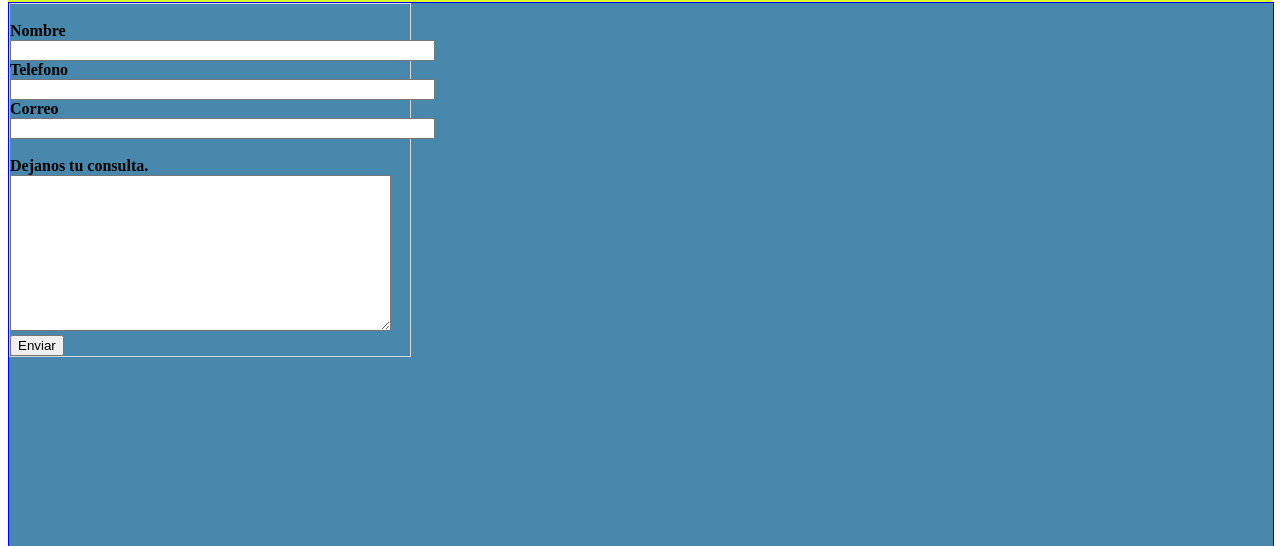
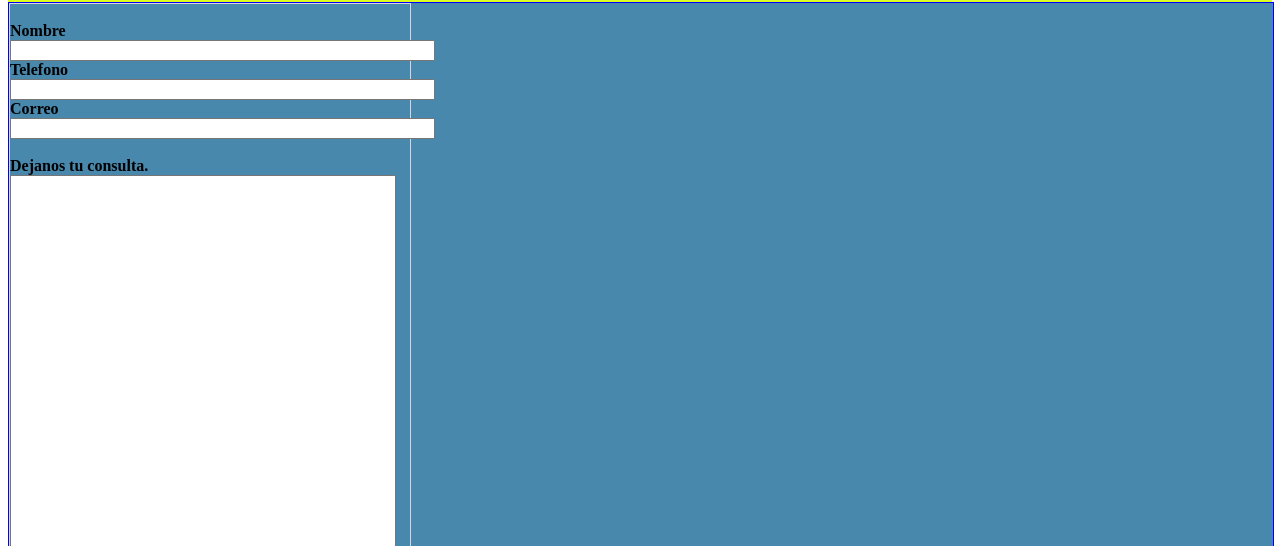
Before and after one commit to GuillermoFalivene/TrabajoIntegrador, a plain HTML site: page contacto.html in a window 1280 px wide. Shown: the part 254-800 px from the top of the page. Drawn offline with Linux system fonts and the light colour scheme.

Commit message:
Update contacto.html

```diff
--- a/contacto.html
+++ b/contacto.html
@@ -28,7 +28,8 @@
         <label class="negritas">Correo</label><br>
         <input id="correo" size="50"/><br><br>
         <label class="negritas">Dejanos tu consulta.</label><br>
-        <textarea name="message" rows="10" cols="45"></textarea><br>
+        <!--<textarea name="message" rows="10" cols="45"></textarea><br>-->
+        <textarea name="consulta" style="width:380px; height:600px;" ></textarea>
         <button type="submit">Enviar</button>
       </form>
       </div>
```
